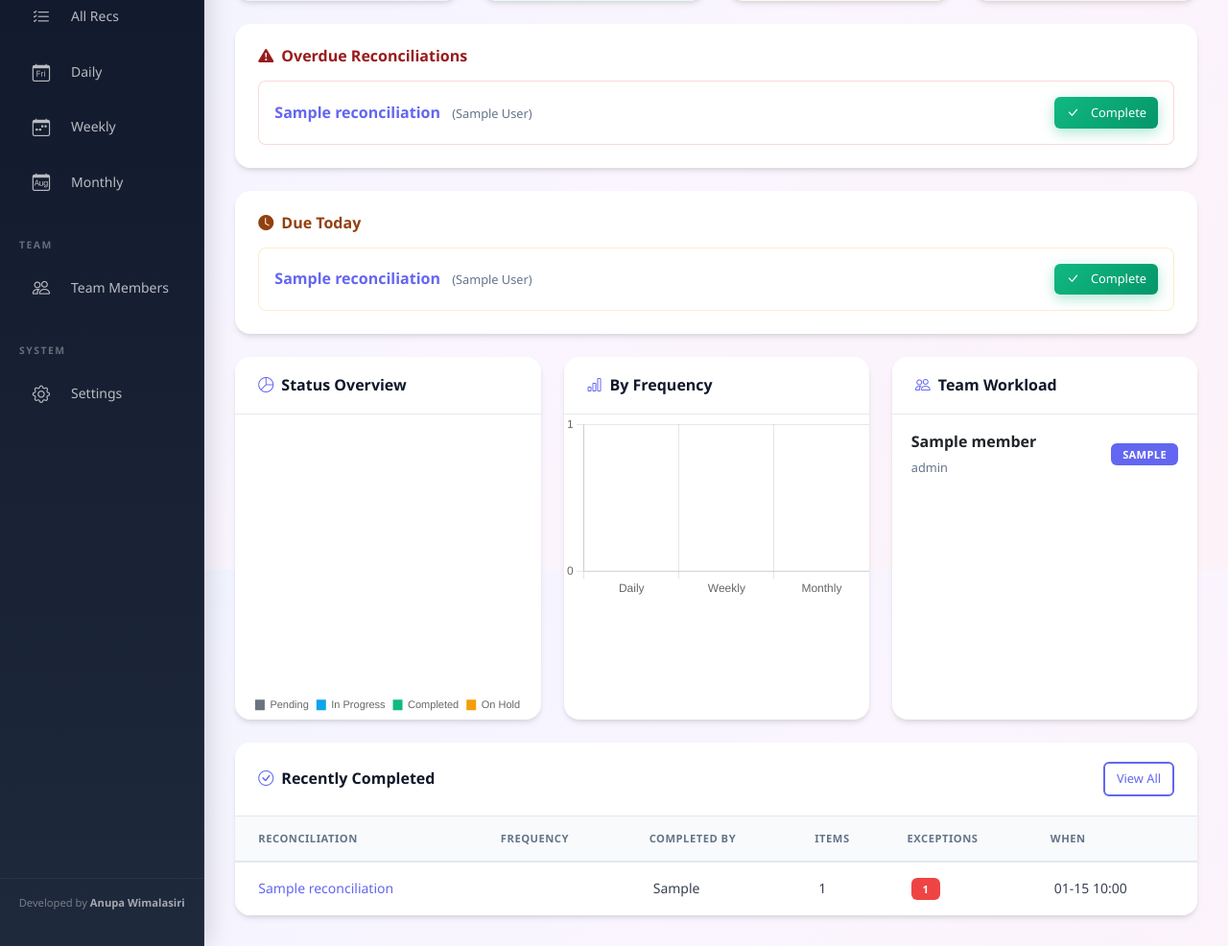
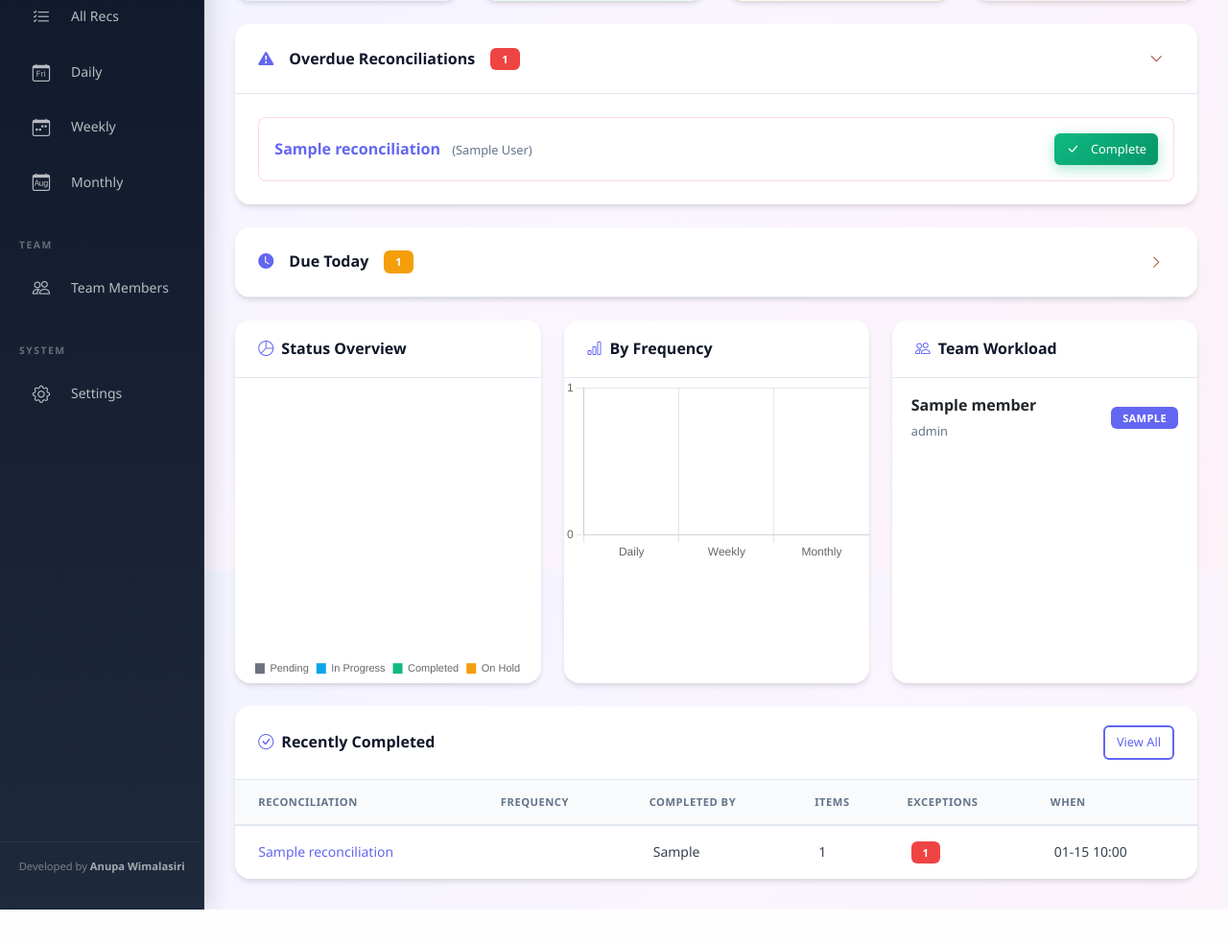
Before and after one commit to anupa0612/reconciliation-app, a Flask app: template templates/dashboard.html in a window 1280 px wide. Shown: the part 206-1192 px from the top of the page at 96% size. After the commit the page ends 1154 px from the top, so only its background shows below. Run offline with Flask 3, Linux system fonts and the light colour scheme; tables that the repository leaves empty hold one stand-in row (values such as "Sample post"); the template is opened without the code that fills it: values that come from a table or form of the project are taken from there, most other values are stand-ins (such as "Sample title", 1, 10 or a date in 2020); some libraries are stand-ins or nearby versions.

Commit message:
Update dashboard.html

```diff
--- a/templates/dashboard.html
+++ b/templates/dashboard.html
@@ -60,13 +60,22 @@
     </div>
 </div>
 
-<!-- Overdue Alert -->
+<!-- Overdue Alert - Collapsible (Expanded by default) -->
 {% if overdue %}
 <div class="card mb-4" style="border-left: 4px solid #ef4444; background: linear-gradient(135deg, #fef2f2 0%, #fee2e2 100%);">
-    <div class="card-body">
-        <h6 class="mb-3" style="color: #991b1b; font-weight: 700;">
+    <div class="card-header d-flex justify-content-between align-items-center py-3"
+         style="background: transparent; border-bottom: 1px solid rgba(239,68,68,0.2); cursor: pointer;"
+         data-bs-toggle="collapse" data-bs-target="#overdueCollapse" aria-expanded="true">
+        <h6 class="mb-0" style="color: #991b1b; font-weight: 700;">
             <i class="bi bi-exclamation-triangle-fill me-2"></i>Overdue Reconciliations
+            <span class="badge bg-danger ms-2">{{ overdue | length }}</span>
         </h6>
+        <button class="btn btn-sm btn-link p-0" style="color: #991b1b; text-decoration: none;">
+            <i class="bi bi-chevron-down collapse-icon" style="transition: transform 0.3s;"></i>
+        </button>
+    </div>
+    <div class="collapse show" id="overdueCollapse">
+        <div class="card-body pt-3">
             <div class="row g-2">
                 {% for rec in overdue %}
                 <div class="col-12">
@@ -84,15 +93,25 @@
             </div>
         </div>
     </div>
+</div>
 {% endif %}
 
-<!-- Due Today Alert -->
+<!-- Due Today Alert - Collapsible (Collapsed by default) -->
 {% if due_today %}
 <div class="card mb-4" style="border-left: 4px solid #f59e0b; background: linear-gradient(135deg, #fffbeb 0%, #fef3c7 100%);">
-    <div class="card-body">
-        <h6 class="mb-3" style="color: #92400e; font-weight: 700;">
+    <div class="card-header d-flex justify-content-between align-items-center py-3"
+         style="background: transparent; border-bottom: 1px solid rgba(245,158,11,0.2); cursor: pointer;"
+         data-bs-toggle="collapse" data-bs-target="#dueTodayCollapse" aria-expanded="false">
+        <h6 class="mb-0" style="color: #92400e; font-weight: 700;">
             <i class="bi bi-clock-fill me-2"></i>Due Today
+            <span class="badge ms-2" style="background: #f59e0b; color: white;">{{ due_today | length }}</span>
         </h6>
+        <button class="btn btn-sm btn-link p-0" style="color: #92400e; text-decoration: none;">
+            <i class="bi bi-chevron-down collapse-icon" style="transition: transform 0.3s; transform: rotate(-90deg);"></i>
+        </button>
+    </div>
+    <div class="collapse" id="dueTodayCollapse">
+        <div class="card-body pt-3">
             <div class="row g-2">
                 {% for rec in due_today %}
                 <div class="col-12">
@@ -107,6 +126,7 @@
                     </div>
                 </div>
                 {% endfor %}
+            </div>
         </div>
     </div>
 </div>
@@ -217,6 +237,7 @@
 
 {% block scripts %}
 <script>
+// Chart.js - Status Chart
 new Chart(document.getElementById('statusChart').getContext('2d'), {
     type: 'doughnut',
     data: {
@@ -230,6 +251,7 @@ new Chart(document.getElementById('statusChart').getContext('2d'), {
     options: { responsive: true, plugins: { legend: { position: 'bottom', labels: { boxWidth: 10, padding: 8, font: { size: 11 } } } } }
 });
 
+// Chart.js - Frequency Chart
 new Chart(document.getElementById('frequencyChart').getContext('2d'), {
     type: 'bar',
     data: {
@@ -242,5 +264,20 @@ new Chart(document.getElementById('frequencyChart').getContext('2d'), {
     },
     options: { responsive: true, plugins: { legend: { display: false } }, scales: { y: { beginAtZero: true, ticks: { stepSize: 1 } } } }
 });
+
+// Collapse icon rotation
+document.querySelectorAll('[data-bs-toggle="collapse"]').forEach(function(header) {
+    var target = document.querySelector(header.getAttribute('data-bs-target'));
+    var icon = header.querySelector('.collapse-icon');
+
+    if (target && icon) {
+        target.addEventListener('show.bs.collapse', function() {
+            icon.style.transform = 'rotate(0deg)';
+        });
+        target.addEventListener('hide.bs.collapse', function() {
+            icon.style.transform = 'rotate(-90deg)';
+        });
+    }
+});
 </script>
 {% endblock %}
```
Lines whose indentation alone changed are shown as unchanged.
